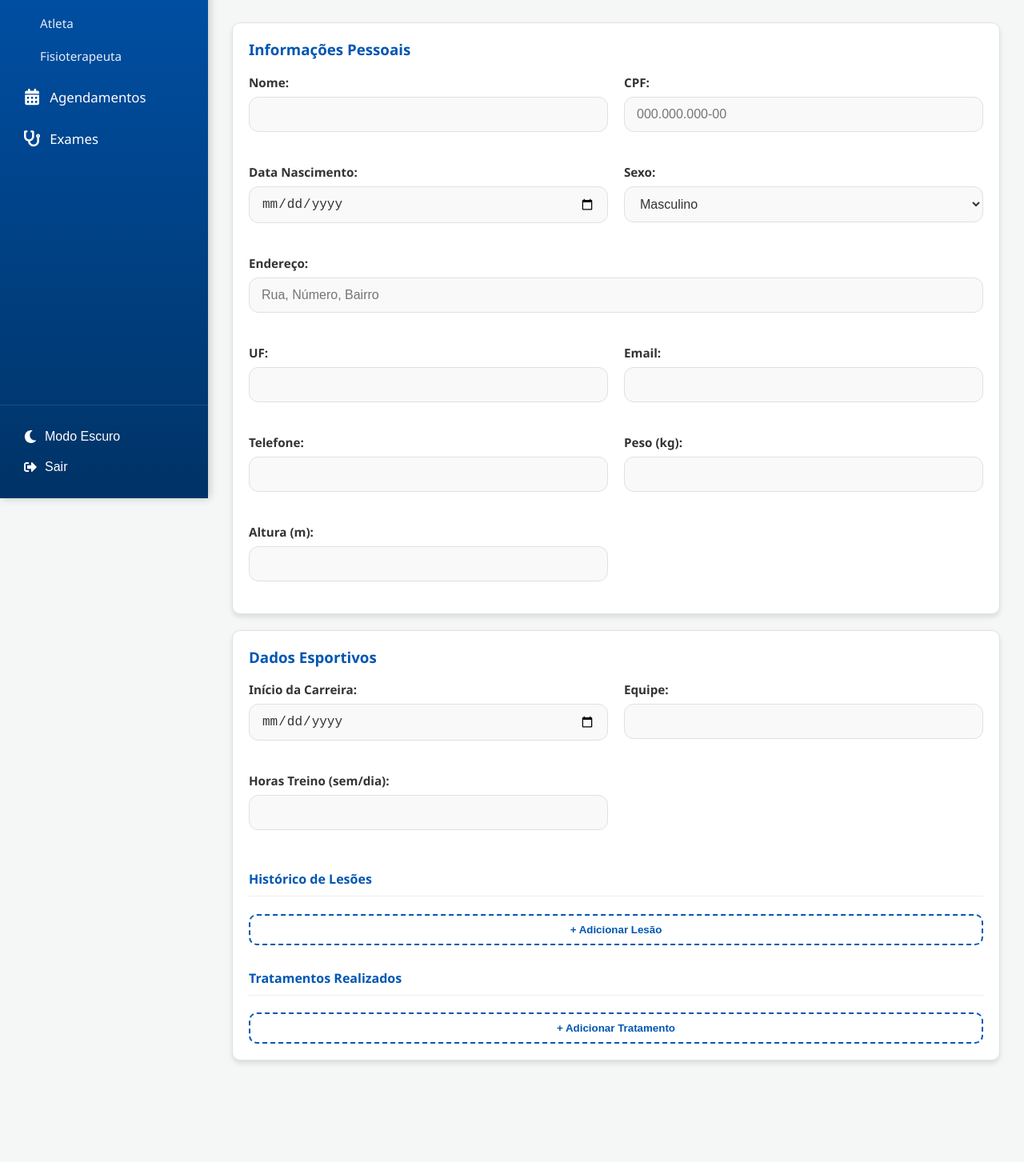
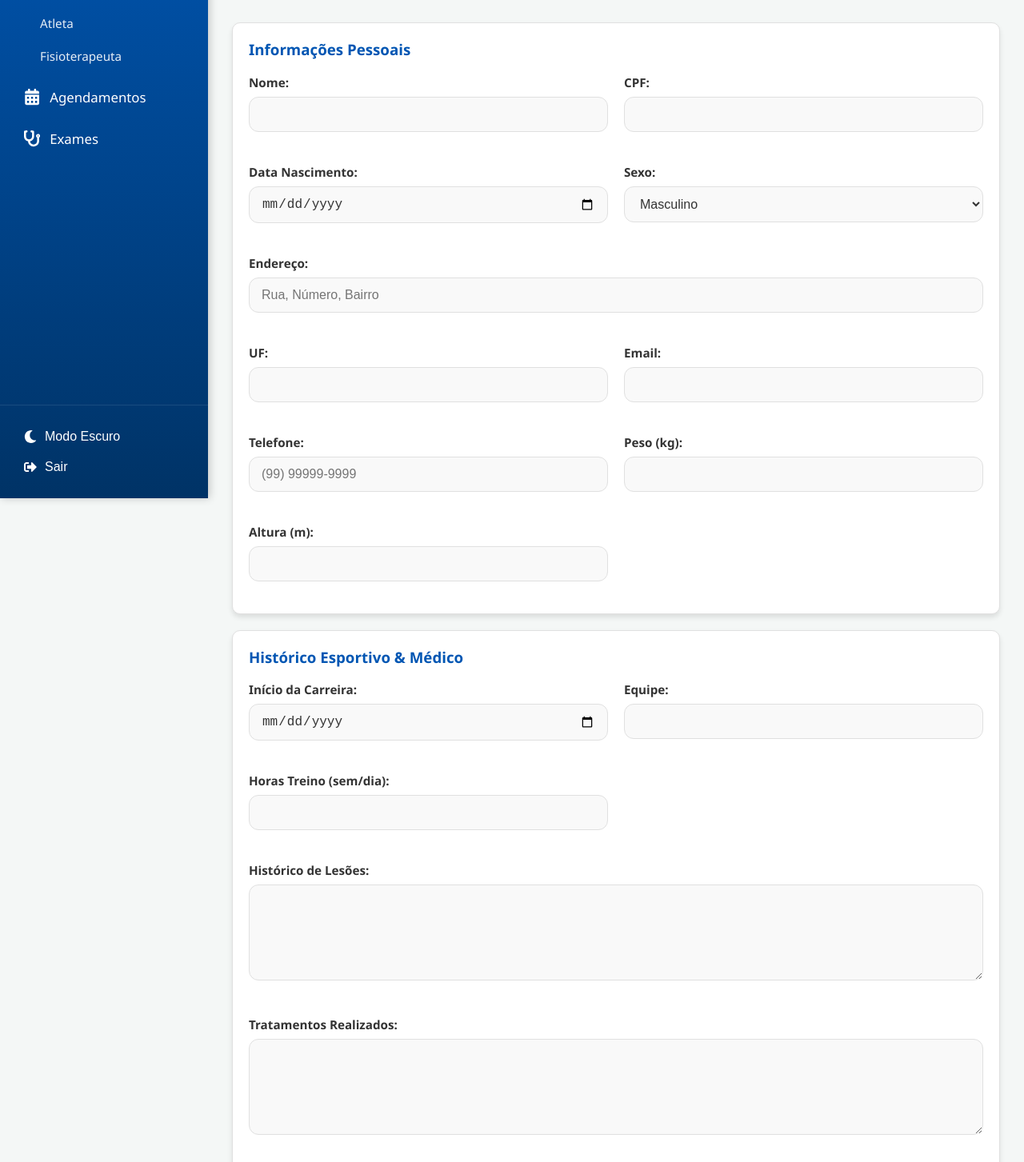
Before and after one commit to imscharf/corpore, a React (Create React App) app in the folder frontend/: page /cadastro/atleta/novo in a window 1280 px wide. Shown: the part 177-1630 px from the top of the page at 80% size. Before the commit the page ends 1553 px from the top, so only its background shows below. Built offline with nearby package versions, Linux system fonts and the light colour scheme.

Commit message:
Update AtletaForm.js

```diff
--- a/frontend/src/pages/AtletaForm.js
+++ b/frontend/src/pages/AtletaForm.js
@@ -12,57 +12,25 @@ const AtletaForm = () => {
     nome: '', cpf: '', dataNascimento: '', sexo: 'Masculino',
     endereco: '', uf: '', email: '', telefone: '',
     equipe: '', peso: '', altura: '',
-    inicioCarreira: '', horasTreinamento: '',
-    // Agora são Arrays
-    historicoLesoes: [],
-    tratamentosRealizados: []
+    inicioCarreira: '', historicoLesoes: '', tratamentosRealizados: ''
   });
 
   const [atletaExames, setAtletaExames] = useState([]);
-
-  // Função para formatar CPF
-  const formatCPF = (value) => {
-    return value
-      .replace(/\D/g, '') // Remove tudo o que não é dígito
-      .replace(/(\d{3})(\d)/, '$1.$2') // Coloca um ponto entre o terceiro e o quarto dígitos
-      .replace(/(\d{3})(\d)/, '$1.$2') // Coloca um ponto entre o terceiro e o quarto dígitos de novo (para o segundo bloco de números)
-      .replace(/(\d{3})(\d{1,2})/, '$1-$2') // Coloca um hífen entre o terceiro e o quarto dígitos
-      .replace(/(-\d{2})\d+?$/, '$1'); // Impede que sejam digitados mais de 11 dígitos
-  };
 
   useEffect(() => {
     if (isEdit) {
       const fetchData = async () => {
         try {
           const atleta = await atletaService.getAtletaById(id);
-
-          // Formatação de datas simples
+          // Formatação segura de datas para o input HTML
           if(atleta.dataNascimento) atleta.dataNascimento = new Date(atleta.dataNascimento).toISOString().split('T')[0];
           if(atleta.inicioCarreira) atleta.inicioCarreira = new Date(atleta.inicioCarreira).toISOString().split('T')[0];
-
-          // Garantir que as listas existam
-          if (!atleta.historicoLesoes) atleta.historicoLesoes = [];
-          if (!atleta.tratamentosRealizados) atleta.tratamentosRealizados = [];
-
-          // Formatar datas dentro dos arrays (para o input date)
-          const lesoesFormatadas = atleta.historicoLesoes.map(l => ({
-            ...l,
-            dataLesao: l.dataLesao ? new Date(l.dataLesao).toISOString().split('T')[0] : ''
-          }));
-
-          const tratamentosFormatados = atleta.tratamentosRealizados.map(t => ({
-            ...t,
-            dataInicio: t.dataInicio ? new Date(t.dataInicio).toISOString().split('T')[0] : '',
-            dataFim: t.dataFim ? new Date(t.dataFim).toISOString().split('T')[0] : ''
-          }));
 
           setFormData({
             ...atleta,
             peso: atleta.peso || '',
             altura: atleta.altura || '',
-            horasTreinamento: atleta.horasTreinamento || '',
-            historicoLesoes: lesoesFormatadas,
-            tratamentosRealizados: tratamentosFormatados
+            horasTreinamento: atleta.horasTreinamento || ''
           });
 
           const allExames = await exameService.getExames();
@@ -76,51 +44,39 @@ const AtletaForm = () => {
     }
   }, [id, isEdit]);
 
-  // Manipulação de inputs simples
-  const handleChange = (e) => {
-    let { name, value } = e.target;
-    if (name === 'cpf') {
-      value = formatCPF(value);
+  // --- Lógica de Formatação de Telefone (Máscara) ---
+  const formatPhone = (value) => {
+    if (!value) return "";
+
+    // Remove tudo que não é dígito
+    value = value.replace(/\D/g, "");
+
+    // Limita a 11 dígitos
+    value = value.substring(0, 11);
+
+    // Formata (XX) XXXXX-XXXX ou (XX) XXXX-XXXX
+    if (value.length > 10) {
+      value = value.replace(/^(\d\d)(\d{5})(\d{4}).*/, "($1) $2-$3");
+    } else if (value.length > 5) {
+      value = value.replace(/^(\d\d)(\d{4})(\d{0,4}).*/, "($1) $2-$3");
+    } else if (value.length > 2) {
+      value = value.replace(/^(\d\d)(\d{0,5}).*/, "($1) $2");
+    } else if (value.length > 0) {
+      value = value.replace(/^(\d*)/, "($1");
     }
-    setFormData({ ...formData, [name]: value });
+    return value;
   };
 
-  // --- Lógica para Histórico de Lesões (Lista Dinâmica) ---
-  const handleLesaoChange = (index, field, value) => {
-    const newLesoes = [...formData.historicoLesoes];
-    newLesoes[index][field] = value;
-    setFormData({ ...formData, historicoLesoes: newLesoes });
-  };
+  const handleChange = (e) => {
+    const { name, value } = e.target;
+    let finalValue = value;
 
-  const addLesao = () => {
-    setFormData({
-      ...formData,
-      historicoLesoes: [...formData.historicoLesoes, { tipo: '', dataLesao: '', gravidade: 'Leve', descricao: '' }]
-    });
-  };
+    // Se o campo for telefone, aplica a máscara
+    if (name === 'telefone') {
+      finalValue = formatPhone(value);
+    }
 
-  const removeLesao = (index) => {
-    const newLesoes = formData.historicoLesoes.filter((_, i) => i !== index);
-    setFormData({ ...formData, historicoLesoes: newLesoes });
-  };
-
-  // --- Lógica para Tratamentos (Lista Dinâmica) ---
-  const handleTratamentoChange = (index, field, value) => {
-    const newTratamentos = [...formData.tratamentosRealizados];
-    newTratamentos[index][field] = value;
-    setFormData({ ...formData, tratamentosRealizados: newTratamentos });
-  };
-
-  const addTratamento = () => {
-    setFormData({
-      ...formData,
-      tratamentosRealizados: [...formData.tratamentosRealizados, { tipo: '', dataInicio: '', dataFim: '', descricao: '' }]
-    });
-  };
-
-  const removeTratamento = (index) => {
-    const newTratamentos = formData.tratamentosRealizados.filter((_, i) => i !== index);
-    setFormData({ ...formData, tratamentosRealizados: newTratamentos });
+    setFormData({ ...formData, [name]: finalValue });
   };
 
   const handleSubmit = async (e) => {
@@ -132,6 +88,7 @@ const AtletaForm = () => {
       numericFields.forEach(field => {
         if (dataToSend[field] === '') delete dataToSend[field];
       });
+
       if (dataToSend.inicioCarreira === '') delete dataToSend.inicioCarreira;
 
       if (isEdit) {
@@ -144,7 +101,7 @@ const AtletaForm = () => {
       }
     } catch (error) {
       console.error(error);
-      const msg = error.response?.data?.message || 'Erro ao salvar.';
+      const msg = error.response?.data?.message || 'Erro ao salvar. Verifique se o CPF ou Email já estão cadastrados.';
       alert(msg);
     }
   };
@@ -153,6 +110,7 @@ const AtletaForm = () => {
     <form onSubmit={handleSubmit}>
       <h2>{isEdit ? `Editar Atleta: ${formData.nome}` : 'Novo Atleta'}</h2>
 
+      {/* Botões alinhados à esquerda */}
       <div className="action-buttons">
          <button type="submit" className="btn btn-success">Salvar</button>
          <button type="button" className="btn btn-danger" onClick={() => navigate('/cadastro/atleta')}>Cancelar</button>
@@ -168,15 +126,7 @@ const AtletaForm = () => {
           </div>
           <div className="form-group">
             <label>CPF:</label>
-            <input
-              className="modern-input"
-              name="cpf"
-              value={formData.cpf}
-              onChange={handleChange}
-              maxLength="14"
-              placeholder="000.000.000-00"
-              required
-            />
+            <input className="modern-input" name="cpf" value={formData.cpf} onChange={handleChange} required />
           </div>
           <div className="form-group">
             <label>Data Nascimento:</label>
@@ -203,7 +153,14 @@ const AtletaForm = () => {
           </div>
           <div className="form-group">
             <label>Telefone:</label>
-            <input className="modern-input" name="telefone" value={formData.telefone} onChange={handleChange} />
+            <input
+              className="modern-input"
+              name="telefone"
+              value={formData.telefone}
+              onChange={handleChange}
+              placeholder="(99) 99999-9999"
+              maxLength="15"
+            />
           </div>
           <div className="form-group">
             <label>Peso (kg):</label>
@@ -218,7 +175,7 @@ const AtletaForm = () => {
 
       {/* CARD 2: Histórico */}
       <div className="card">
-        <h3>Dados Esportivos</h3>
+        <h3>Histórico Esportivo & Médico</h3>
         <div style={{ display: 'grid', gridTemplateColumns: '1fr 1fr', gap: '20px', marginBottom: '20px' }}>
            <div className="form-group">
              <label>Início da Carreira:</label>
@@ -232,83 +189,18 @@ const AtletaForm = () => {
              <label>Horas Treino (sem/dia):</label>
              <input className="modern-input" type="number" name="horasTreinamento" value={formData.horasTreinamento} onChange={handleChange} />
            </div>
+           <div className="form-group" style={{gridColumn: '1/-1'}}>
+             <label>Histórico de Lesões:</label>
+             <textarea className="modern-input" name="historicoLesoes" value={formData.historicoLesoes} onChange={handleChange} rows="3"></textarea>
+           </div>
+           <div className="form-group" style={{gridColumn: '1/-1'}}>
+             <label>Tratamentos Realizados:</label>
+             <textarea className="modern-input" name="tratamentosRealizados" value={formData.tratamentosRealizados} onChange={handleChange} rows="3"></textarea>
+           </div>
         </div>
 
-        {/* --- LISTA DE LESÕES --- */}
-        <h4 style={{borderBottom: '1px solid #eee', paddingBottom: '10px', marginTop: '30px'}}>Histórico de Lesões</h4>
-        <div className="dynamic-list-container">
-          {formData.historicoLesoes.map((lesao, index) => (
-            <div key={index} className="sub-card">
-              <div className="sub-card-header">
-                <span>Lesão #{index + 1}</span>
-                <button type="button" className="remove-item-btn" onClick={() => removeLesao(index)}>X</button>
-              </div>
-              <div style={{ display: 'grid', gridTemplateColumns: '1fr 1fr', gap: '15px' }}>
-                <div className="form-group">
-                  <label>Tipo de Lesão:</label>
-                  <input className="modern-input" value={lesao.tipo} onChange={(e) => handleLesaoChange(index, 'tipo', e.target.value)} placeholder="Ex: Entorse, Fratura..." />
-                </div>
-                <div className="form-group">
-                  <label>Data:</label>
-                  <input type="date" className="modern-input" value={lesao.dataLesao} onChange={(e) => handleLesaoChange(index, 'dataLesao', e.target.value)} />
-                </div>
-                <div className="form-group">
-                  <label>Gravidade:</label>
-                  <select className="modern-input" value={lesao.gravidade} onChange={(e) => handleLesaoChange(index, 'gravidade', e.target.value)}>
-                    <option value="Leve">Leve</option>
-                    <option value="Moderada">Moderada</option>
-                    <option value="Grave">Grave</option>
-                  </select>
-                </div>
-                <div className="form-group" style={{gridColumn: '1/-1'}}>
-                  <label>Descritivo:</label>
-                  <textarea className="modern-input" value={lesao.descricao} onChange={(e) => handleLesaoChange(index, 'descricao', e.target.value)} placeholder="Detalhes sobre a lesão..."></textarea>
-                </div>
-              </div>
-            </div>
-          ))}
-          <button type="button" className="add-item-btn" onClick={addLesao}>+ Adicionar Lesão</button>
-        </div>
-
-        {/* --- LISTA DE TRATAMENTOS --- */}
-        <h4 style={{borderBottom: '1px solid #eee', paddingBottom: '10px', marginTop: '30px'}}>Tratamentos Realizados</h4>
-        <div className="dynamic-list-container">
-          {formData.tratamentosRealizados.map((tratamento, index) => (
-            <div key={index} className="sub-card">
-              <div className="sub-card-header">
-                <span>Tratamento #{index + 1}</span>
-                <button type="button" className="remove-item-btn" onClick={() => removeTratamento(index)}>X</button>
-              </div>
-              <div style={{ display: 'grid', gridTemplateColumns: '1fr 1fr', gap: '15px' }}>
-                <div className="form-group">
-                  <label>Tipo de Tratamento:</label>
-                  <input className="modern-input" value={tratamento.tipo} onChange={(e) => handleTratamentoChange(index, 'tipo', e.target.value)} placeholder="Ex: Fisioterapia, Cirurgia..." />
-                </div>
-                <div className="form-group">
-                   {/* Espaço vazio para alinhar */}
-                </div>
-                <div className="form-group">
-                  <label>Data Início:</label>
-                  <input type="date" className="modern-input" value={tratamento.dataInicio} onChange={(e) => handleTratamentoChange(index, 'dataInicio', e.target.value)} />
-                </div>
-                <div className="form-group">
-                  <label>Data Fim:</label>
-                  <input type="date" className="modern-input" value={tratamento.dataFim} onChange={(e) => handleTratamentoChange(index, 'dataFim', e.target.value)} />
-                </div>
-                <div className="form-group" style={{gridColumn: '1/-1'}}>
-                  <label>Descritivo:</label>
-                  <textarea className="modern-input" value={tratamento.descricao} onChange={(e) => handleTratamentoChange(index, 'descricao', e.target.value)} placeholder="Detalhes do tratamento..."></textarea>
-                </div>
-              </div>
-            </div>
-          ))}
-          <button type="button" className="add-item-btn" onClick={addTratamento}>+ Adicionar Tratamento</button>
-        </div>
-
-        {/* Exames Realizados (Somente Leitura neste form) */}
-        {isEdit && atletaExames.length > 0 && (
-          <div style={{marginTop: '40px'}}>
-             <h4>Exames Registrados no Sistema</h4>
+        <h4>Exames Realizados</h4>
+        {isEdit && atletaExames.length > 0 ? (
           <div className="table-container">
             <table className="modern-table">
               <thead>
@@ -333,7 +225,8 @@ const AtletaForm = () => {
               </tbody>
             </table>
           </div>
-          </div>
+        ) : (
+          <p>{isEdit ? "Nenhum exame encontrado." : "Salve o atleta antes de visualizar exames."}</p>
         )}
       </div>
     </form>
```
Lines whose indentation alone changed are shown as unchanged.
